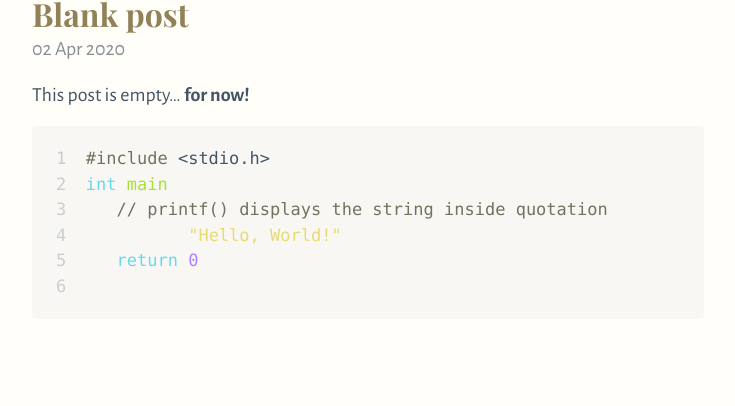
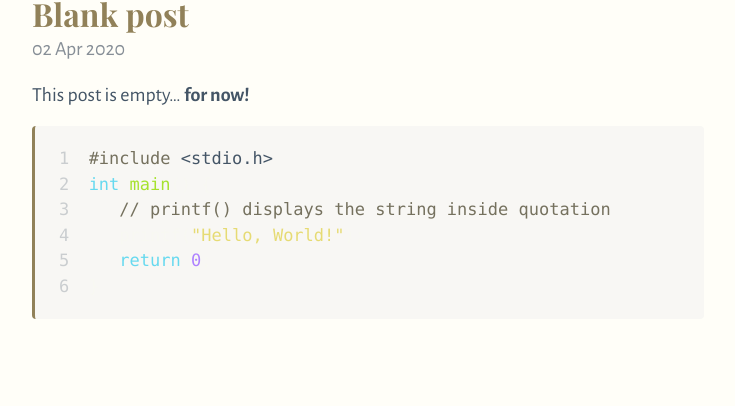
Before and after one commit to MarvFPV/MarvFPV.github.io, a Jekyll site: the page built from index.html, in a window 1280 px wide. Shown: the part 135-541 px from the top of the page, without its empty margins (272-1007 px from the left). Built offline with Jekyll 4.4.1, drawn with Linux system fonts in a browser that asks for light colours; the list of posts is cut into pages by our own code.

Commit message:
borders...

```diff
--- a/_sass/_code.scss
+++ b/_sass/_code.scss
@@ -24,15 +24,17 @@ pre {
   margin-bottom: var(--spacer);
   background-color: var(--code-bg);
   border-radius: var(--border-radius);
+  border-left: solid;
+  border-color: var(--marv-brown);
 
   pre {
     margin-bottom: 0;
   }
 
   // Triple backticks (code fencing) doubles the .highlight elements
-  .highlight {
-    padding: 0;
-  }
+  //.highlight {
+  //  padding: 0;
+  //}
 }
 
 .rouge-table {
```
